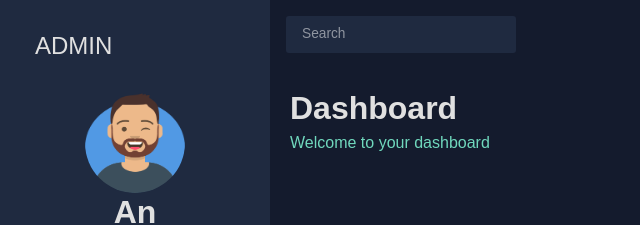
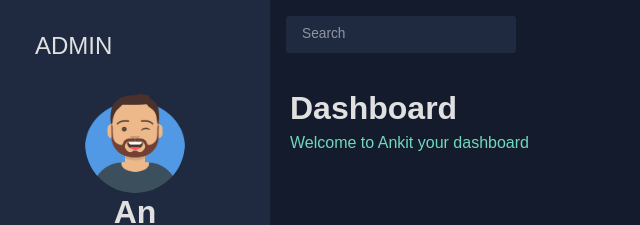
Before and after one commit to ankitwankhede/React-Dashboard, a React (Vite) app: page / in a window 1280 px wide. Shown: the top 225 px of the page, without its empty margins (0-640 px from the left). Built offline with nearby package versions, Linux system fonts and the light colour scheme; some icons are missing.

Commit message:
some text

```diff
--- a/src/scenes/dashboard/index.tsx
+++ b/src/scenes/dashboard/index.tsx
@@ -5,7 +5,7 @@ const Dashboard = () => {
   return (
     <Box m="20px">
       <Box display="flex" justifyContent="space-between" alignItems="center">
-        <Header title="Dashboard" subtitle="Welcome to your dashboard" />
+        <Header title="Dashboard" subtitle="Welcome to Ankit your dashboard" />
       </Box>
     </Box>
   );
```
